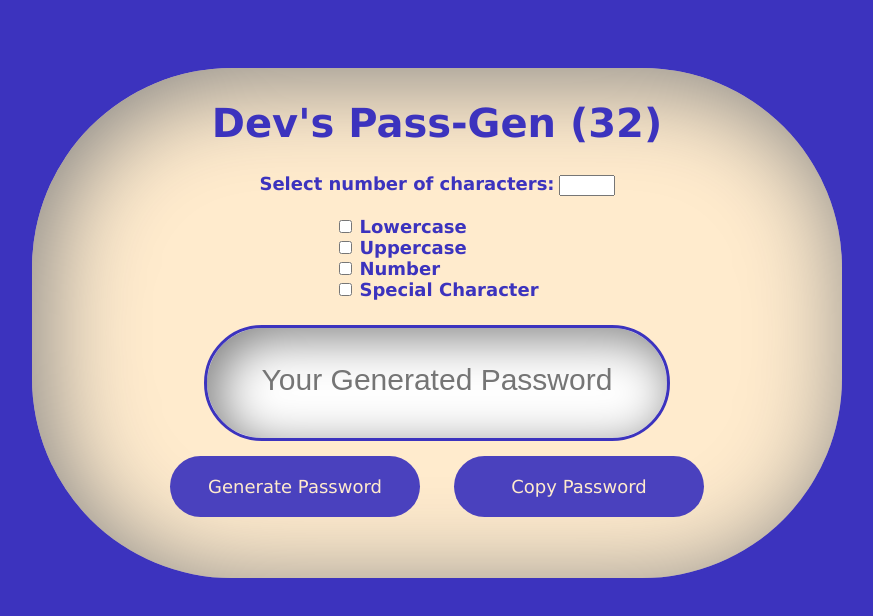
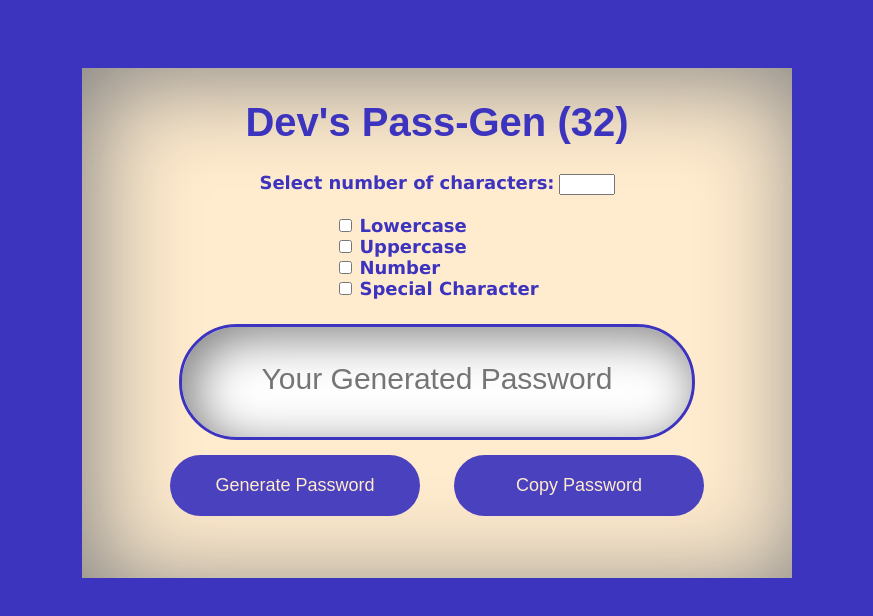
Before and after one commit to djdevj/js-challenge-1, a plain HTML site: page index.html in a window 1280 px wide. Shown: the whole page, without its empty margins (203-1076 px from the left). Drawn offline with Linux system fonts and the light colour scheme.

Commit message:
more updates

```diff
--- a/style.css
+++ b/style.css
@@ -2,6 +2,7 @@ body {
     background-color: #3c33be;
     justify-content: center;
     display: flex;
+
 }
 /* form */
 .box {
@@ -11,10 +12,11 @@ body {
     background-color: blanchedalmond;
     box-shadow: 10px 10px 100px grey inset;
     height: 500px;
-    width: 800px;
+    width: 700px;
     padding: 5px;
-    border-radius: 200px;
+
     margin-top: 60px;
+
 }
 
 .box h1 {
@@ -22,20 +24,22 @@ body {
     padding-top: 0px;
     text-align: center;
     color: #3c33be;
-    font-family: Verdana, Geneva, Tahoma, sans-serif;
+    font-family: 'Muli', sans-serif;
     font-size: 40px;
+
 }
 /* results section, fonts */
 .input {
     padding: 30px;
     user-select: none;
     height: 50px;
-    width: 400px;
+    width: 450px;
     border-radius: 100px;
     border: none;
     border: 3px solid #3c33be;
     outline: none;
     font-size: 22px;
+    text-align: center;
     margin-top: 5px;
     box-shadow: 10px 10px 50px grey inset;
 }
@@ -46,7 +50,7 @@ input::placeholder {
 /* generate button */
 .button {
     padding: 20px;
-    font-family: Verdana, Geneva, Tahoma, sans-serif;
+    font-family: 'Muli', sans-serif;
     font-size: large;
     color: blanchedalmond;
     background-color: #4a41be;
```
